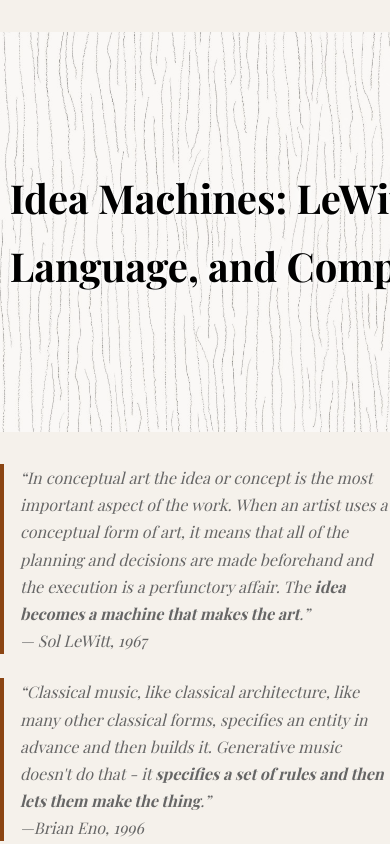
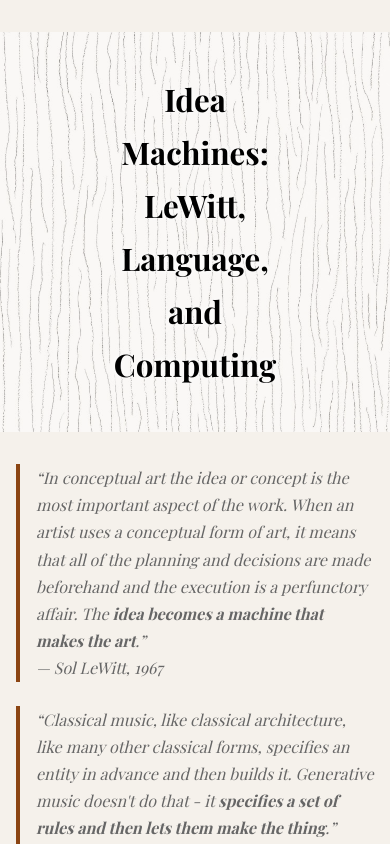
Before and after one commit to kousun12/computing-site, a React (Vite) app: page / in a window 390 px wide. Shown: the top 844 px of the page. Built offline with nearby package versions, Linux system fonts and the light colour scheme.

Commit message:
--wip-- [skip ci]

```diff
--- a/src/index.css
+++ b/src/index.css
@@ -15,9 +15,7 @@ a:hover { border-bottom: 1px solid #8b4513; }
 .hero {
   position: relative;
   width: 100vw;
-  left: 50%;
-  margin-left: -50vw;
-  margin-right: 0;
+  margin-left: calc(-50vw + 50%);
   margin-bottom: 2rem;
   height: 400px;
   overflow: hidden;
@@ -42,9 +40,9 @@ a:hover { border-bottom: 1px solid #8b4513; }
 
 .hero h1 {
   position: absolute; top: 50%; left: 50%; transform: translate(-50%, -50%);
-  margin: 0; color: black; text-align: center; white-space: nowrap;
+  margin: 0; color: black; text-align: center; white-space: normal;
   text-shadow: 0 0 6px rgba(255,255,255,.9), 0 0 16px rgba(255,255,255,.8);
-  z-index: 1; max-width: 95vw; font-size: 2.5rem;
+  z-index: 1; max-width: calc(100vw - 2rem); font-size: clamp(1.75rem, 8vw, 2.5rem); padding: 0 1rem;
 }
 
 .byline {
@@ -191,3 +189,11 @@ blockquote { border-left: 4px solid #8b4513; padding-left: 1rem; margin: 1.5rem
   margin-left: .5rem;
   font-size: .9em;
 }
+
+
+@media (max-width: 768px) {
+  .computing-container {
+    padding-left: 1rem;
+    padding-right: 1rem;
+  }
+}
```
